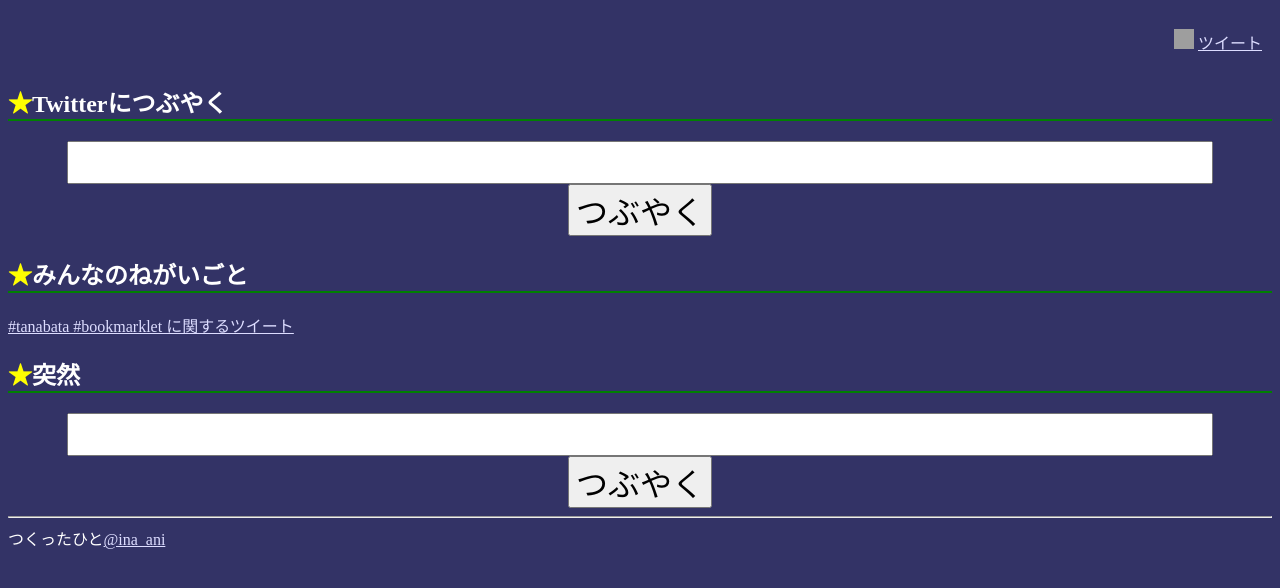
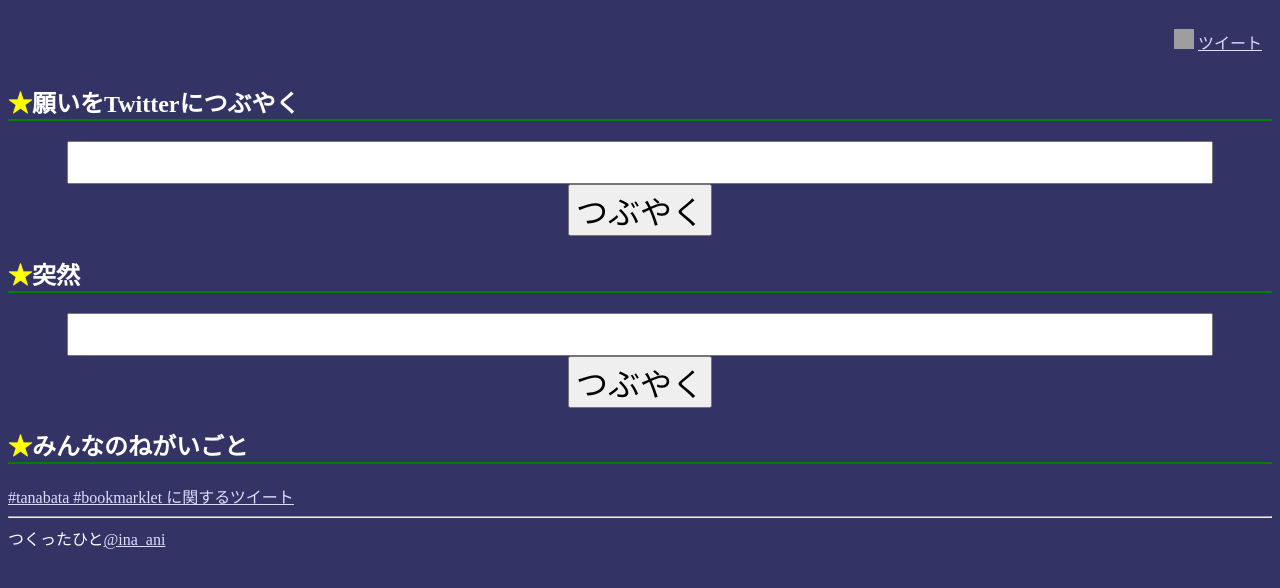
Before and after one commit to inajob/tanabata, a plain HTML site: page twit.html in a window 1280 px wide. Shown: the part 74-662 px from the top of the page. Drawn offline with Linux system fonts and the light colour scheme; grey boxes are pictures that could not be loaded.

Commit message:
突然のやつ

```diff
--- a/twit.html
+++ b/twit.html
@@ -91,23 +91,25 @@ h2:before{
   <script>!function(d,s,id){var js,fjs=d.getElementsByTagName(s)[0],p=/^http:/.test(d.location)?'http':'https';if(!d.getElementById(id)){js=d.createElement(s);js.id=id;js.src=p+'://platform.twitter.com/widgets.js';fjs.parentNode.insertBefore(js,fjs);}}(document, 'script', 'twitter-wjs');</script>
 </div>
 
-<h2>Twitterにつぶやく</h2>
+<h2>願いをTwitterにつぶやく</h2>
 <div class="tac">
 <input type="text" id="negai">
 <button id="negau">つぶやく</button>
 </div>
+
+
+<h2>突然</h2>
+<div class="tac">
+<input type="text" id="ttext">
+<button id="tbutton">つぶやく</button>
+</div>
+
 
 <h2>みんなのねがいごと</h2>
 <div>
 <a class="twitter-timeline" href="https://twitter.com/search?q=%23tanabata+%23bookmarklet" data-widget-id="485820287494000640">#tanabata #bookmarklet に関するツイート</a>
 <script>!function(d,s,id){var js,fjs=d.getElementsByTagName(s)[0],p=/^http:/.test(d.location)?'http':'https';if(!d.getElementById(id)){js=d.createElement(s);js.id=id;js.src=p+"://platform.twitter.com/widgets.js";fjs.parentNode.insertBefore(js,fjs);}}(document,"script","twitter-wjs");</script>
 
-</div>
-
-<h2>突然</h2>
-<div class="tac">
-<input type="text" id="ttext">
-<button id="tbutton">つぶやく</button>
 </div>
 
 
```
